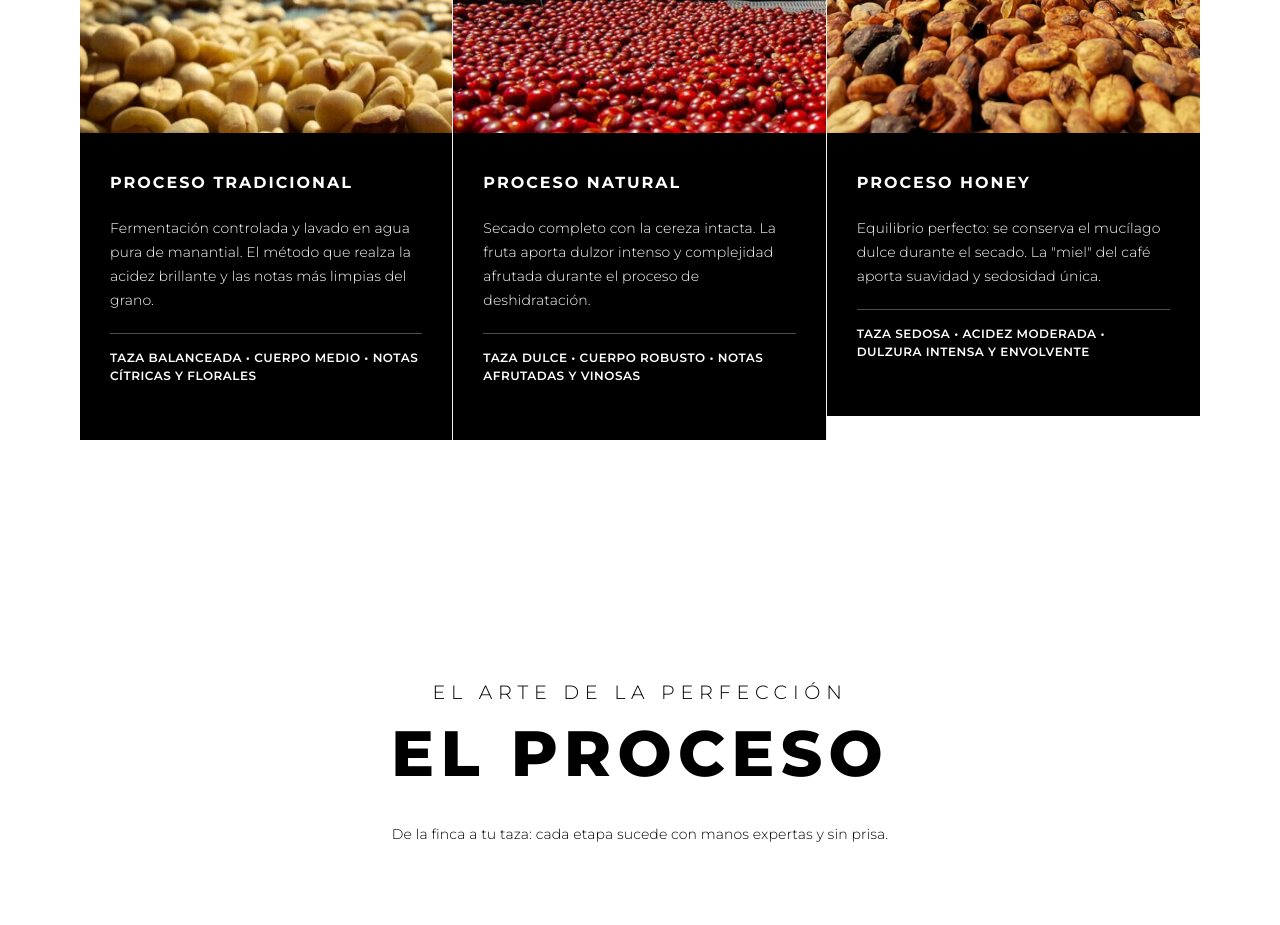
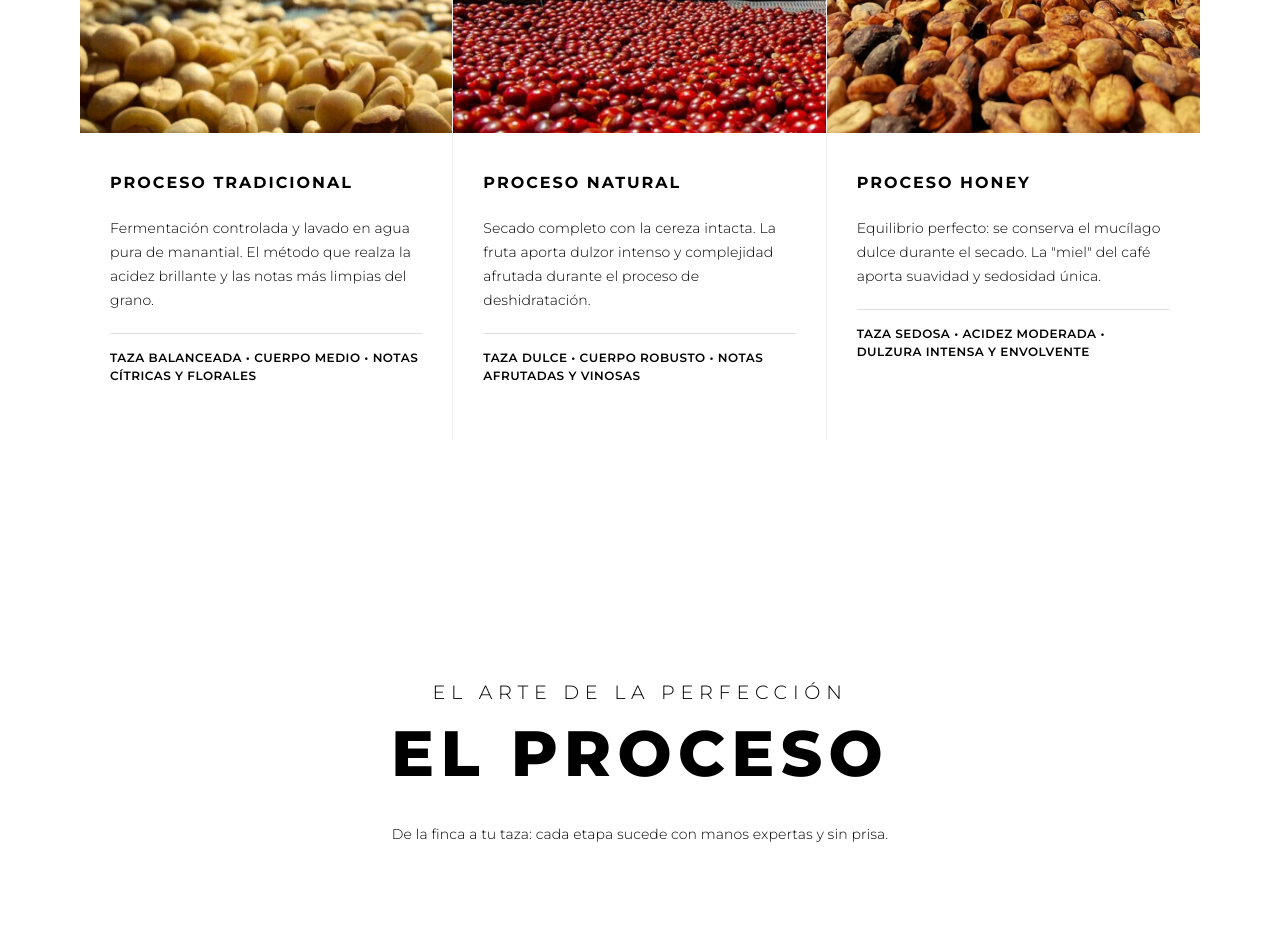
Before and after one commit to salvacoffee/salvacoffee, a plain HTML site: page index.html in a window 1280 px wide. Shown: the part 2820-3745 px from the top of the page. Drawn offline with Linux system fonts and the light colour scheme.

Commit message:
Revert arte section to original white background with black text

```diff
--- a/css/styles.css
+++ b/css/styles.css
@@ -797,12 +797,12 @@ body {
     padding: 40px 30px;
     position: relative;
     z-index: 4;
-    background: #000000;
+    background: #ffffff;
     transition: all 0.3s ease;
 }
 
 .proceso-card:hover .proceso-content {
-    background: #000000;
+    background: transparent;
     color: #ffffff;
 }
 
@@ -811,7 +811,7 @@ body {
     font-weight: 700;
     font-size: 16px;
     letter-spacing: 2px;
-    color: #ffffff;
+    color: #000000;
     margin-bottom: 25px;
     text-transform: uppercase;
     position: relative;
@@ -827,7 +827,7 @@ body {
     font-size: 14px;
     font-weight: 300;
     line-height: 1.7;
-    color: #ffffff;
+    color: #000000;
     margin-bottom: 20px;
     letter-spacing: 0.1px;
     transition: color 0.3s ease;
@@ -842,9 +842,9 @@ body {
     font-size: 12px;
     font-weight: 600;
     line-height: 1.5;
-    color: #ffffff;
+    color: #000000;
     padding: 15px 0;
-    border-top: 1px solid rgba(255, 255, 255, 0.3);
+    border-top: 1px solid #e0e0e0;
     letter-spacing: 0.5px;
     text-transform: uppercase;
     transition: all 0.3s ease;
```
